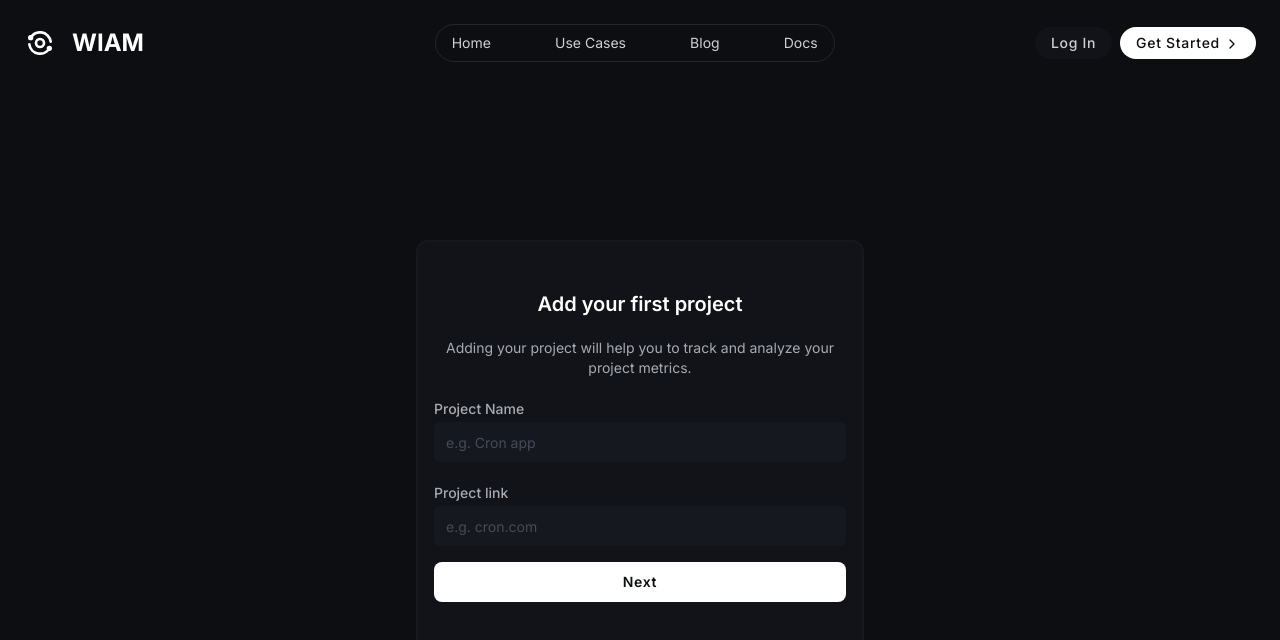
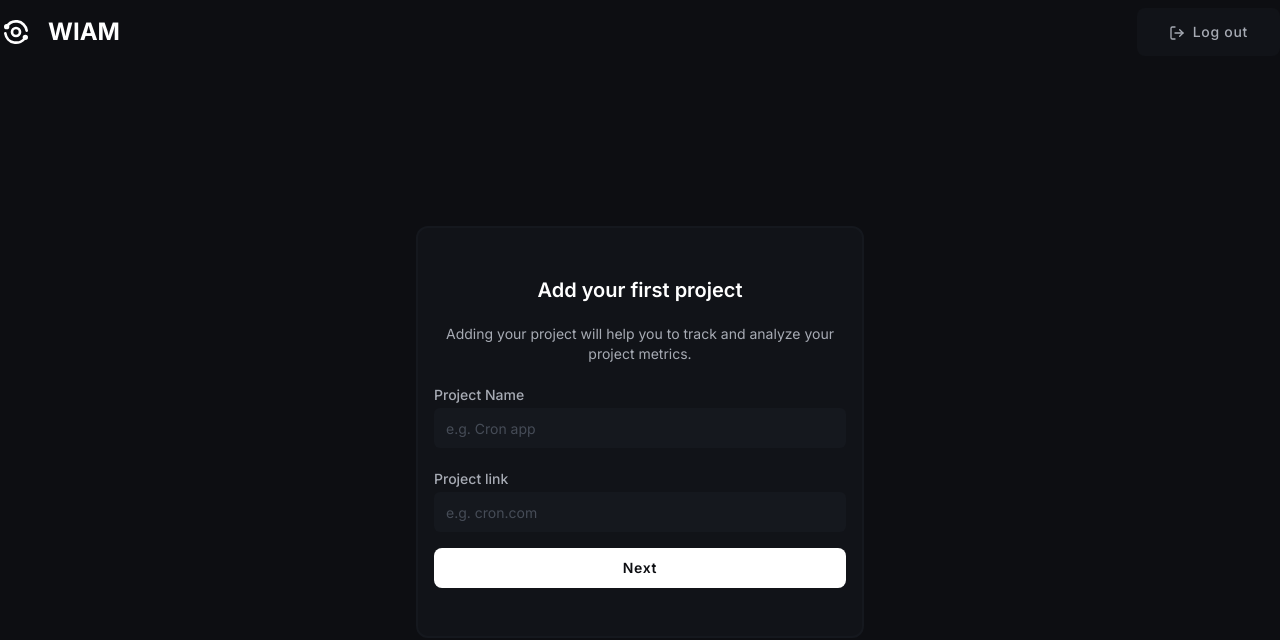
Before and after one commit to glitch-afk/WIAM, a Next.js app: page /register/first-project in a window 1280 px wide. Shown: the top 640 px of the page. Built offline with nearby package versions, Linux system fonts and the light colour scheme.

Commit message:
chore: layouts reconstructed & navbar updated

```diff
--- a/src/components/main-nav.tsx
+++ b/src/components/NavLinks.tsx
@@ -10,17 +10,12 @@ interface IMainNavProps {
   classes?: string
 }
 
-const MainNav = ({ items, classes }: IMainNavProps) => {
+const NavLinks = ({ items, classes }: IMainNavProps) => {
   const [hoveredIndex, setHoveredIndex] = useState<null | number>(null)
   return (
     <>
       {items?.length ? (
-        <nav
-          className={cn(
-            "hidden md:flex items-center justify-between w-full",
-            classes
-          )}
-        >
+        <nav className={cn("w-full", classes)}>
           {items.map((item, idx) =>
             item.external ? (
               <motion.a
@@ -82,4 +77,4 @@ const MainNav = ({ items, classes }: IMainNavProps) => {
   )
 }
 
-export default MainNav
+export default NavLinks
--- a/src/components/icons.tsx
+++ b/src/components/icons.tsx
@@ -1,6 +1,7 @@
 import {
   ChevronRight,
   LogIn,
+  LogOut,
   Menu,
   Twitter,
   X,
@@ -12,7 +13,8 @@ export type Icon = LucideIcon
 
 export const Icons = {
   twitter: Twitter,
-  arrowUpRight: LogIn,
+  login: LogIn,
+  logout: LogOut,
   rightArrow: ChevronRight,
   menu: Menu,
   close: X,
--- /dev/null
+++ b/src/components/mobile-nav.tsx
@@ -0,0 +1,65 @@
+import React from "react"
+import Link from "next/link"
+import type { NavItem } from "@/types"
+import { motion } from "framer-motion"
+import { useSession } from "next-auth/react"
+
+import Button from "@/components/ui/button"
+
+interface IMobileNavProps {
+  navLinks?: NavItem[]
+}
+
+const MobileNav = ({ navLinks }: IMobileNavProps) => {
+  const { data: session } = useSession()
+  return (
+    <motion.div
+      initial={{ opacity: 0, y: "32%" }}
+      animate={{ opacity: 1, y: "0%" }}
+      exit={{
+        opacity: 0,
+        y: "-100%",
+      }}
+      transition={{ duration: 0.8, type: "spring" }}
+      className="bg-brand-600 border border-brand-400 rounded-lg p-3 md:hidden absolute top-[8vh] inset-0 h-fit mx-4"
+    >
+      {navLinks?.length ? (
+        <nav className="flex flex-col space-y-5 mb-6">
+          {navLinks.map((item, idx) => (
+            <Link
+              href={item.disabled ? "#" : (item.href as string)}
+              key={idx}
+              className="text-brand-50 hover:text-white cursor-pointer text-sm"
+            >
+              {item.title}
+            </Link>
+          ))}
+        </nav>
+      ) : null}
+
+      {!session ? (
+        <div className="flex flex-col w-full space-y-2">
+          <Link
+            href="/register"
+            className="border border-brand-400 py-3 rounded-md text-center font-semibold text-sm hover:bg-brand-400 transition-colors duration-300"
+          >
+            Log In
+          </Link>
+          <Link href="/register">
+            <Button
+              color="white"
+              shape="rounded"
+              className="w-full font-semibold text-sm"
+            >
+              Get Started
+            </Button>
+          </Link>
+        </div>
+      ) : (
+        <Button>Logout</Button>
+      )}
+    </motion.div>
+  )
+}
+
+export default MobileNav
--- a/src/components/site-header.tsx
+++ /dev/null
@@ -1,23 +0,0 @@
-import React from "react"
-
-import { siteConfig } from "@/config/site"
-import { Icons } from "./icons"
-
-interface ISiteHeaderProps {
-  children: React.ReactNode
-}
-
-const SiteHeader = ({ children }: ISiteHeaderProps) => {
-  return (
-    <div className="w-full mx-auto grid grid-cols-3">
-      {/* logo */}
-      <div className="flex items-center col-start-1 col-span-1 gap-x-2">
-        <Icons.logo className="w-8 h-auto inline mr-2" />
-        <span className="text-2xl font-bold">{siteConfig.name}</span>
-      </div>
-      {children}
-    </div>
-  )
-}
-
-export default SiteHeader
--- /dev/null
+++ b/src/components/site-logo.tsx
@@ -0,0 +1,16 @@
+import React from "react"
+import Link from "next/link"
+
+import { siteConfig } from "@/config/site"
+import { Icons } from "@/components/icons"
+
+const Logo = () => {
+  return (
+    <Link href="/" className="flex items-center col-start-1 col-span-1 gap-x-2">
+      <Icons.logo className="w-8 h-auto inline mr-2" />
+      <span className="text-2xl font-bold">{siteConfig.name}</span>
+    </Link>
+  )
+}
+
+export default Logo
--- a/src/layouts/_default.tsx
+++ b/src/layouts/_default.tsx
@@ -1,10 +1,13 @@
 import React from "react"
+import Link from "next/link"
 
 import { siteConfig } from "@/config/site"
 import { cn } from "@/lib/utils"
+import NavLinks from "@/components/NavLinks"
+import { useDrawer } from "@/components/drawer-views/context"
 import { Icons } from "@/components/icons"
-import MainNav from "@/components/main-nav"
-import SiteHeader from "@/components/site-header"
+import MobileNav from "@/components/mobile-nav"
+import Logo from "@/components/site-logo"
 import Button from "@/components/ui/button"
 
 interface IDefaultLayoutProps {
@@ -15,27 +18,43 @@ const DefaultLayout = ({
   children,
   contentClassName,
 }: React.PropsWithChildren<IDefaultLayoutProps>) => {
+  const { isOpen, openDrawer, closeDrawer } = useDrawer()
   return (
-    <div className="mx-auto w-full">
-      <header className="w-full mx-auto my-6 container">
-        <SiteHeader>
+    <div className="w-full px-[1.5rem] xl:px-0 xl:container md:mx-auto max-w-8xl">
+      <header className="grid grid-cols-3 w-full h-[8vh] items-center">
+        <div className="col-start-1 col-span-1">
+          <Logo />
+        </div>
         <div className="col-start-2 col-span-1 md:flex items-center hidden">
-            <MainNav
+          <NavLinks
             items={siteConfig.mainNav}
-              classes="border border-brand-400 px-4 py-2 rounded-full max-w-[400px]"
+            classes="border border-brand-400 hidden md:flex items-center px-4 py-2 rounded-full max-w-[420px] justify-between"
           />
         </div>
-          {/* temporary */}
         <div className="col-start-3 col-span-1 md:flex justify-end items-center space-x-2 hidden">
           <Button size="mini">Log In</Button>
+          <Link href="/register">
             <Button color="white" size="mini">
               Get Started
               <Icons.rightArrow className="inline ml-1 w-4 h-auto" />
             </Button>
+          </Link>
         </div>
-        </SiteHeader>
+        <div className="col-span-2 col-start-3 inline-flex md:hidden justify-end">
+          {isOpen ? (
+            <button onClick={closeDrawer}>
+              <Icons.close className="w-10 h-10 cursor-pointer text-brand-50 hover:bg-brand-400 p-2 rounded-full transition-all duration-300" />
+            </button>
+          ) : (
+            <button onClick={() => openDrawer("DASHBOARD_SIDEBAR")}>
+              <Icons.menu className="w-10 h-10 cursor-pointer text-brand-50 hover:bg-brand-400 p-2 rounded-full transition-all duration-300" />
+            </button>
+          )}
+        </div>
       </header>
-      <main className={cn(" mx-auto", contentClassName)}>{children}</main>
+      {isOpen ? <MobileNav navLinks={siteConfig.mainNav} /> : null}
+
+      <main className={cn("mx-auto", contentClassName)}>{children}</main>
     </div>
   )
 }
--- /dev/null
+++ b/src/layouts/onboarding.tsx
@@ -0,0 +1,11 @@
+import React from "react"
+
+const OnboardingLayout = ({ children }: React.PropsWithChildren) => {
+  return (
+    <div className="w-full px-[1.5rem] xl:px-0 xl:container md:mx-auto max-w-8xl">
+      {children}
+    </div>
+  )
+}
+
+export default OnboardingLayout
--- a/src/pages/register/first-project.tsx
+++ b/src/pages/register/first-project.tsx
@@ -1,12 +1,28 @@
 import React, { type ReactElement } from "react"
 import DefaultLayout from "@/layouts/_default"
+import OnboardingLayout from "@/layouts/onboarding"
 
+import { Icons } from "@/components/icons"
+import Logo from "@/components/site-logo"
 import Button from "@/components/ui/button/button"
 import { Input } from "@/components/ui/input"
 import { Label } from "@/components/ui/label"
 
 const AddProject = () => {
   return (
+    <>
+      <header className="grid grid-cols-3 w-full h-[8vh] items-center">
+        <div className="col-start-1 col-span-1">
+          <Logo />
+        </div>
+        <div className="col-start-3 col-span-1 flex justify-end items-center space-x-2">
+          <Button shape="rounded" className="text-brand-100 hover:text-white">
+            <Icons.logout className="mr-2 w-4 h-auto inline" />
+            Log out
+          </Button>
+        </div>
+      </header>
+      <main className="flex items-center justify-center h-[92vh]">
         <div className="w-full max-w-md rounded-xl border-2 border-brand-500 bg-brand-600 px-4 py-12">
           <h2 className="mb-5 text-center text-xl font-semibold">
             Add your first project
@@ -35,15 +51,13 @@ const AddProject = () => {
             Next
           </Button>
         </div>
+      </main>
+    </>
   )
 }
 
 AddProject.getLayout = function getLayout(page: ReactElement) {
-  return (
-    <DefaultLayout contentClassName="flex min-h-[90vh] w-full items-center justify-center">
-      {page}
-    </DefaultLayout>
-  )
+  return <OnboardingLayout>{page}</OnboardingLayout>
 }
 
 export default AddProject
--- a/src/pages/register/index.tsx
+++ b/src/pages/register/index.tsx
@@ -1,16 +1,30 @@
 import React, { type ReactElement } from "react"
 import type { GetServerSidePropsContext } from "next"
-import DefaultLayout from "@/layouts/_default"
+import OnboardingLayout from "@/layouts/onboarding"
 import { getServerAuthSession } from "@/server/auth"
 import { signIn } from "next-auth/react"
 
 import { Icons } from "@/components/icons"
+import Logo from "@/components/site-logo"
 import Button from "@/components/ui/button/button"
 import { Input } from "@/components/ui/input"
 import { Label } from "@/components/ui/label"
 
 const RegisterPage = () => {
   return (
+    <>
+      <header className="grid grid-cols-3 w-full h-[8vh] items-center">
+        <div className="col-start-1 col-span-1">
+          <Logo />
+        </div>
+        <div className="col-start-3 col-span-1 flex justify-end items-center space-x-2">
+          <Button shape="rounded" className="text-brand-100 hover:text-white">
+            <Icons.login className="mr-2 w-4 h-auto inline" />
+            Log In
+          </Button>
+        </div>
+      </header>
+      <main className="flex items-center justify-center h-[92vh]">
         <div className="w-full max-w-md rounded-xl border-2 border-brand-500 bg-brand-600 px-6 py-12">
           <h2 className="mb-5 text-center text-xl font-semibold">
             Create your Account
@@ -57,15 +71,13 @@ const RegisterPage = () => {
             </span>
           </p>
         </div>
+      </main>
+    </>
   )
 }
 
 RegisterPage.getLayout = function getLayout(page: ReactElement) {
-  return (
-    <DefaultLayout contentClassName="flex min-h-[90vh] w-full items-center justify-center">
-      {page}
-    </DefaultLayout>
-  )
+  return <OnboardingLayout>{page}</OnboardingLayout>
 }
 
 export default RegisterPage
```
Lines whose indentation alone changed are shown as unchanged.
